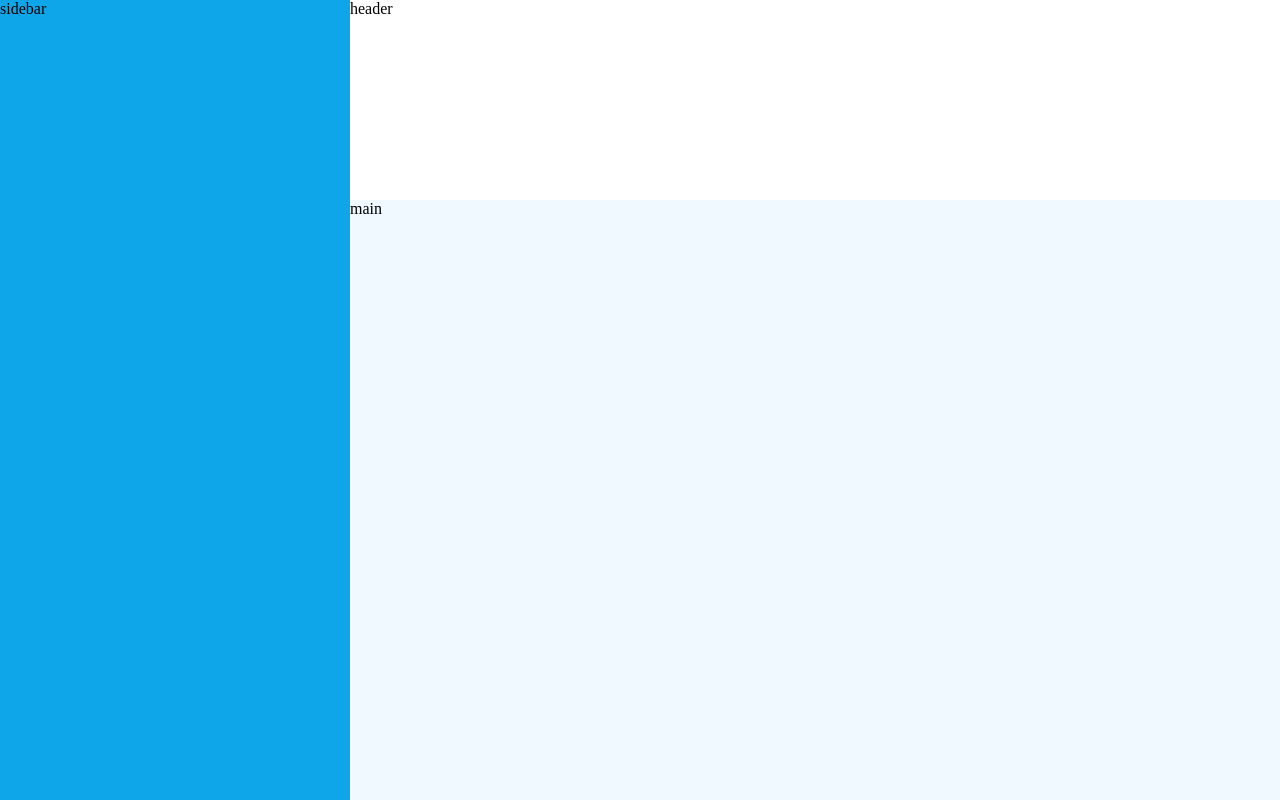
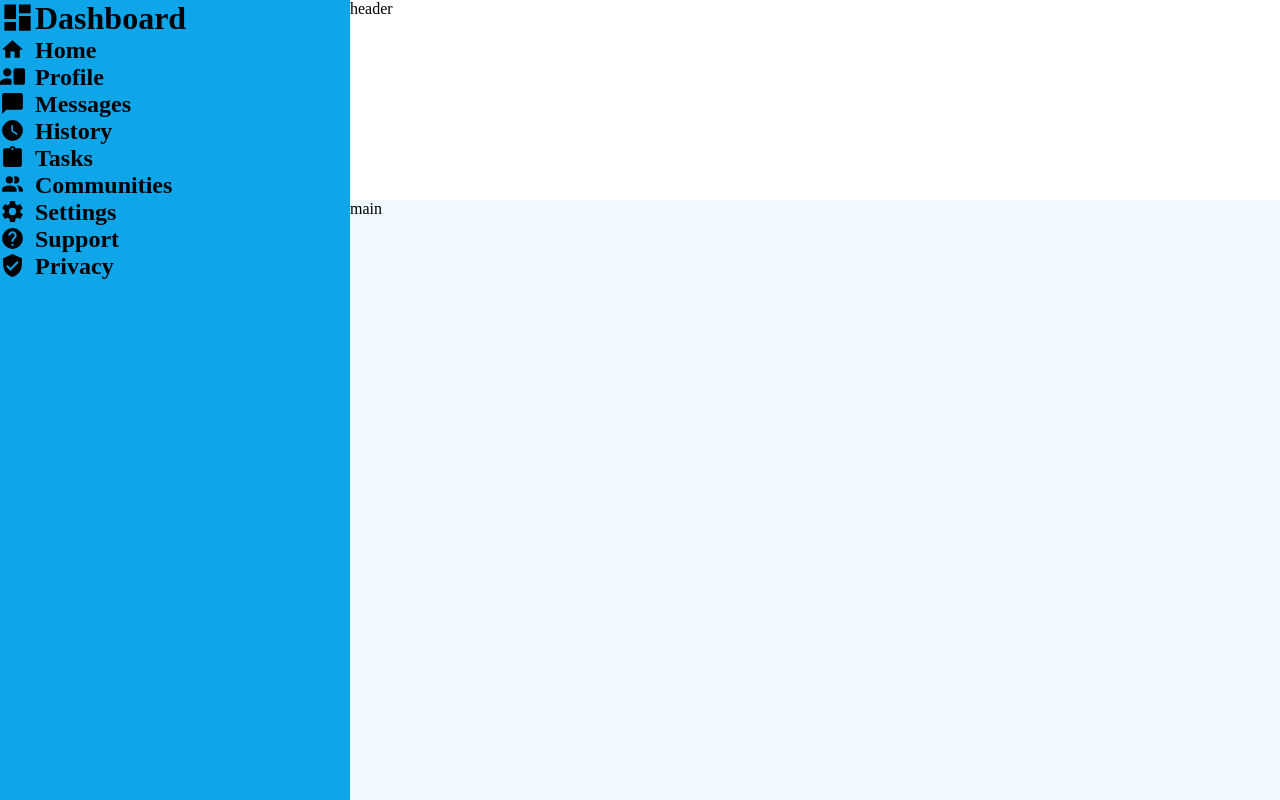
Before and after one commit to LaramieCode/admin-dashboard, a plain HTML site: page index.html in a window 1280 px wide. Drawn offline with Linux system fonts and the light colour scheme.

Commit message:
place icons and text

```diff
--- a/index.html
+++ b/index.html
@@ -10,7 +10,65 @@
 <body>
 
     <div class="container">
-        <div class="sidebar">sidebar</div>
+        <div class="sidebar">
+            <div class="sidebarGroup">
+                <div class="sidebarHeader">
+                    <img src="icons/view-dashboard.svg" alt="" class="HeaderIcon">
+                    <h1 class="dashboardText">Dashboard</h1>
+                </div>
+            </div>
+            <div class="sidebarGroup">
+                <div class="sidebarNavigation">
+                    <div class="sidebarNavigationGroup">
+                        <img src="icons/home.svg" alt="" class="icons">
+                        <h2>Home</h2>
+                    </div>
+
+                    <div class="sidebarNavigationGroup">
+                        <img src="icons/account-card.svg" alt="" class="icons">
+                        <h2>Profile</h2>
+                    </div>
+
+                    <div class="sidebarNavigationGroup">
+                        <img src="icons/message.svg" alt="" class="icons">
+                        <h2>Messages</h2>
+                    </div>
+
+                    <div class="sidebarNavigationGroup">
+                        <img src="icons/clock.svg" alt="" class="icons">
+                        <h2>History</h2>
+                    </div>
+
+                    <div class="sidebarNavigationGroup">
+                        <img src="icons/clipboard.svg" alt="" class="icons">
+                        <h2>Tasks</h2>
+                    </div>
+
+                    <div class="sidebarNavigationGroup">
+                        <img src="icons/account-multiple.svg" alt="" class="icons">
+                        <h2>Communities</h2>
+                    </div>
+                </div>
+            </div>
+            <div class="sidebarGroup">
+                <div class="sidebarBranding">
+                    <div class="sidebarBrandingGroup">
+                        <img src="icons/cog.svg" alt="" class="icons">
+                        <h2>Settings</h2>
+                    </div>
+
+                    <div class="sidebarBrandingGroup">
+                        <img src="icons/help-circle.svg" alt="" class="icons">
+                        <h2>Support</h2>
+                    </div>
+
+                    <div class="sidebarBrandingGroup">
+                        <img src="icons/shield-check.svg" alt="" class="icons">
+                        <h2>Privacy</h2>
+                    </div>
+                </div>
+            </div>
+        </div>
         <div class="header">header</div>
         <div class="main">main</div>
     </div>
--- a/styles.css
+++ b/styles.css
@@ -20,6 +20,25 @@
     background-color: var(--blue-500);
 }
 
+.sidebarHeader {
+    display: grid;
+    grid-template-columns: 35px auto;
+}
+
+.sidebarNavigationGroup,
+.sidebarBrandingGroup {
+    display: grid;
+    grid-template-columns: 35px auto;
+}
+
+.headerIcon {
+    height: 35px;
+    width: 35px;
+}
+.icons {
+    height: 25px;
+    width: 25px;
+}
 
 
 .header {
```
Also changed, not shown: icons/account-card.svg (added), icons/account-multiple.svg (added), icons/clipboard.svg (added), icons/clock.svg (added), icons/cog.svg (added), icons/help-circle.svg (added), icons/home.svg (added), icons/message.svg (added), icons/shield-check.svg (added), icons/view-dashboard.svg (added).
